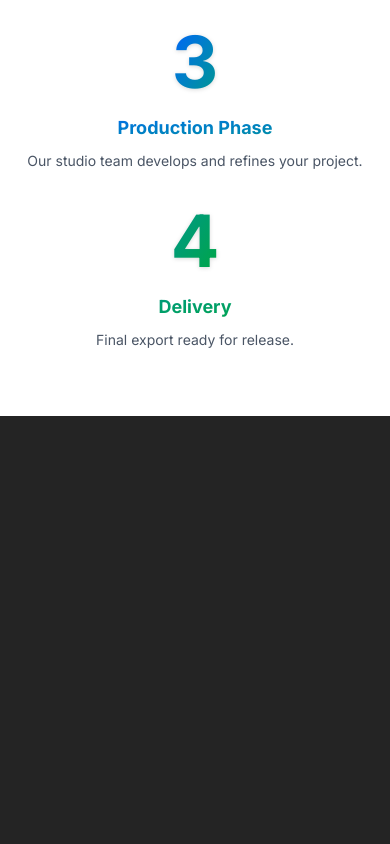
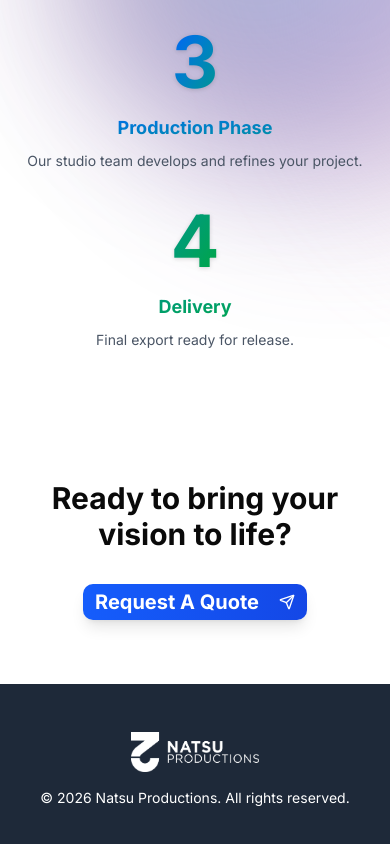
Before and after one commit to NatsuProductions/NatsuProductions, a React (Vite) app: page / in a window 390 px wide. Shown: the part 6624-7468 px from the top of the page. Before the commit the page ends 7040 px from the top, so only its background shows below. Built offline with nearby package versions, Linux system fonts and the light colour scheme.

Commit message:
feat: add Footer and Closing components, include logo in Footer, and update Home page layout

```diff
--- a/src/components/_layout.tsx
+++ b/src/components/_layout.tsx
@@ -1,6 +1,7 @@
 import type { ReactNode } from "react";
 import Header from "./custom/navigation/Header";
 import BackgroundOrbs from "./custom/backgroundorbs/BackgroundOrbs";
+import Footer from "./custom/Footer/Footer";
 interface LayoutProps {
   children: ReactNode;
 }
@@ -11,6 +12,7 @@ export default function Layout({ children }: LayoutProps) {
       <Header />
       <BackgroundOrbs />
       <main className="relative z-10 flex-1">{children}</main>
+      <Footer />
     </div>
   );
 }
--- /dev/null
+++ b/src/components/custom/Footer/Footer.tsx
@@ -0,0 +1,19 @@
+import logoWhite from "@/assets/logo_white.png";
+export default function Footer() {
+  return (
+    <section className="py-12 bg-gray-800 text-white">
+      <div className="container mx-auto max-w-7xl px-4 text-center">
+        <img
+          src={logoWhite}
+          alt="Natsu Productions Logo"
+          className="mx-auto mb-4 w-32 h-auto"
+        />
+
+        <p className="text-sm">
+          &copy; {new Date().getFullYear()} Natsu Productions. All rights
+          reserved.
+        </p>
+      </div>
+    </section>
+  );
+}
--- /dev/null
+++ b/src/components/custom/closing/Closing.tsx
@@ -0,0 +1,21 @@
+import { Button } from "@/components/ui/button";
+import { Send } from "lucide-react";
+export default function Closing() {
+  return (
+    <section className="py-16 px-4">
+      <div className="container mx-auto max-w-7xl px-4 text-center">
+        <h1 className="text-3xl lg:text-4xl font-bold mb-8">
+          Ready to bring your vision to life?
+        </h1>
+
+        <Button
+          className="rounded-lg py-4 px-8 md:py-6 md:px-12 bg-linear-to-r from-blue-600 to-blue-700 text-white hover:from-blue-700 hover:to-blue-800 transition-all duration-300 shadow-lg hover:shadow-xl text-xl  font-bold cursor-pointer"
+          aria-label="Request A Quote"
+        >
+          Request A Quote
+          <Send className="w-6 h-6 ml-3" />
+        </Button>
+      </div>
+    </section>
+  );
+}
--- a/src/pages/Home.tsx
+++ b/src/pages/Home.tsx
@@ -6,7 +6,7 @@ import QuickRequestService from "@/components/custom/services/QuickRequestServic
 import SupportingService from "@/components/custom/services/SupportingService";
 // import FeaturedExamples from "@/components/custom/services/FeaturedExamples";
 import Process from "@/components/custom/process/Process";
-
+import Closing from "@/components/custom/closing/Closing";
 export default function Home() {
   return (
     <>
@@ -17,6 +17,7 @@ export default function Home() {
       <SupportingService />
       {/* <FeaturedExamples /> */}
       <Process />
+      <Closing />
     </>
   );
 }
```
Also changed, not shown: src/assets/logo_white.png (added).
